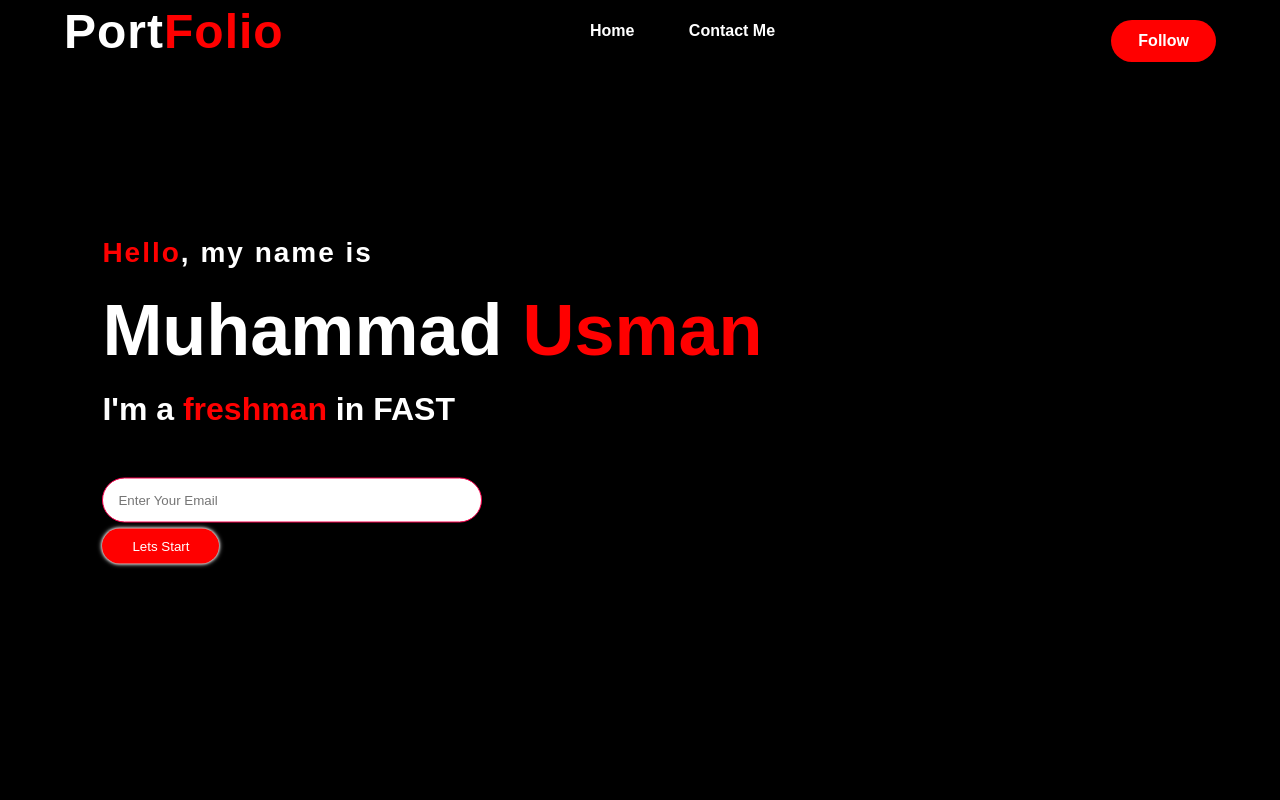
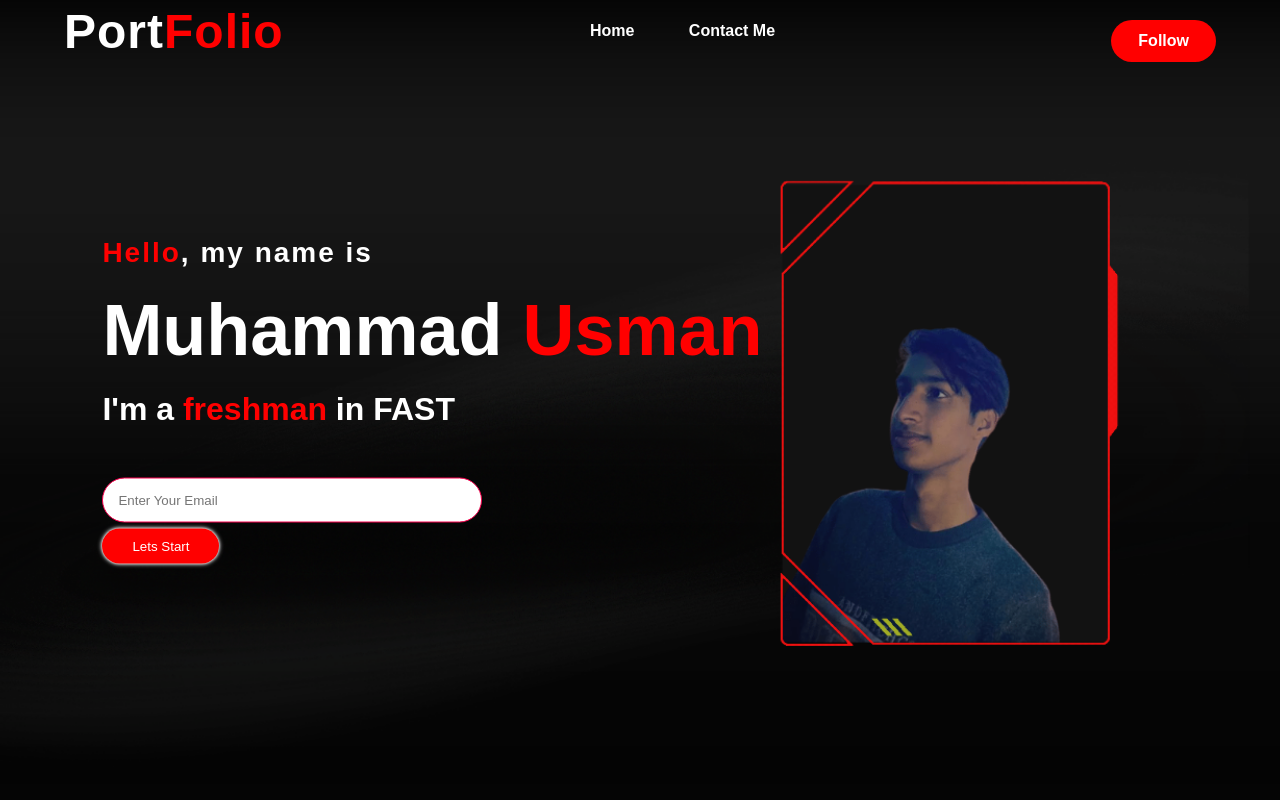
Before and after one commit to Usman2203/usman2203.github.io, a plain HTML site: page index.html in a window 1280 px wide. Shown: the top 800 px of the page. Drawn offline with Linux system fonts and the light colour scheme.

Commit message:
Update styles.css

```diff
--- a/styles.css
+++ b/styles.css
@@ -6,7 +6,7 @@
 .hero{
   height: 100vh;
   width:100%;
-  background-color: black;
+  background-image: url(1.png);
   background-size: cover;
   background-position: center;
 }
```
